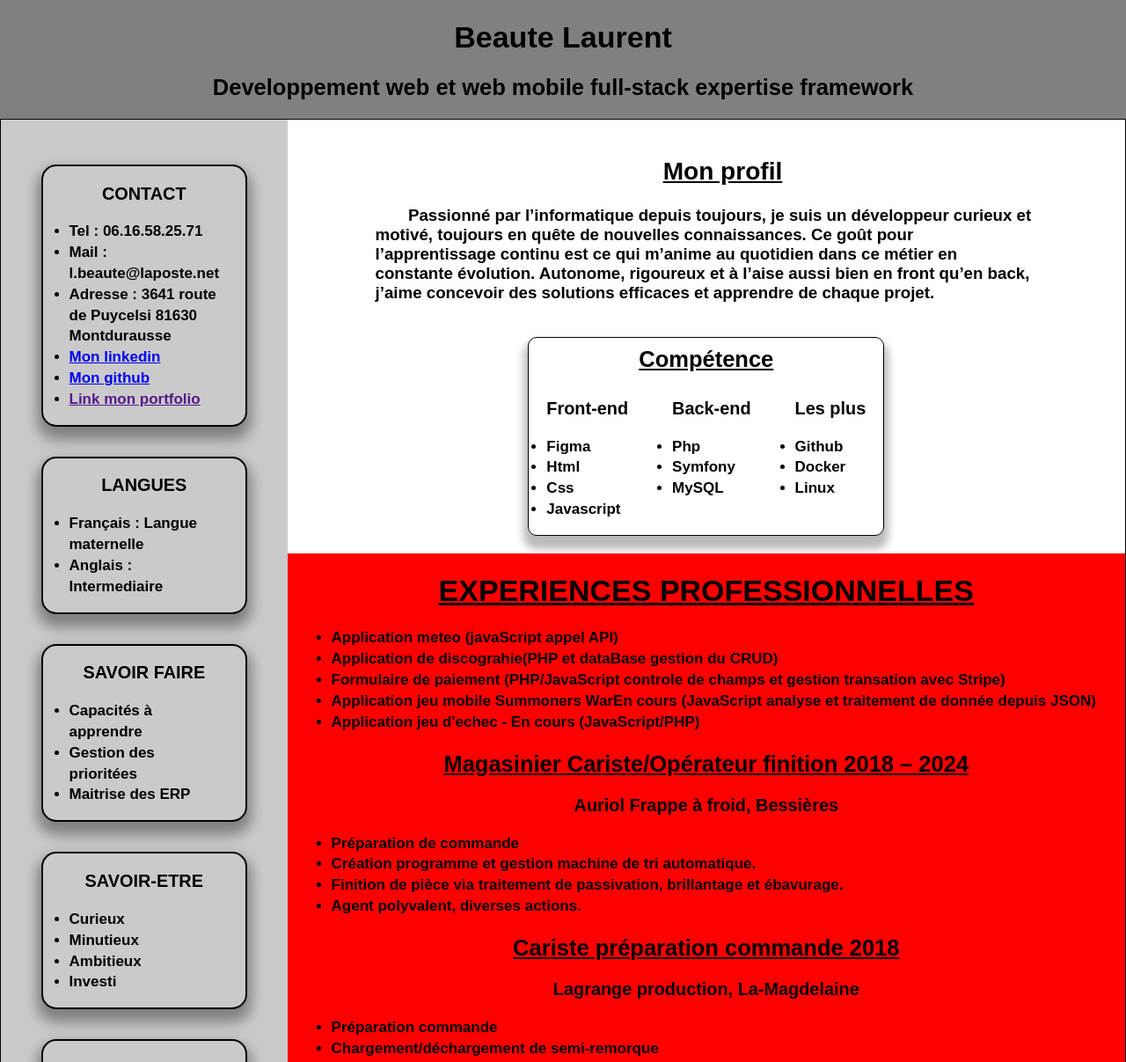
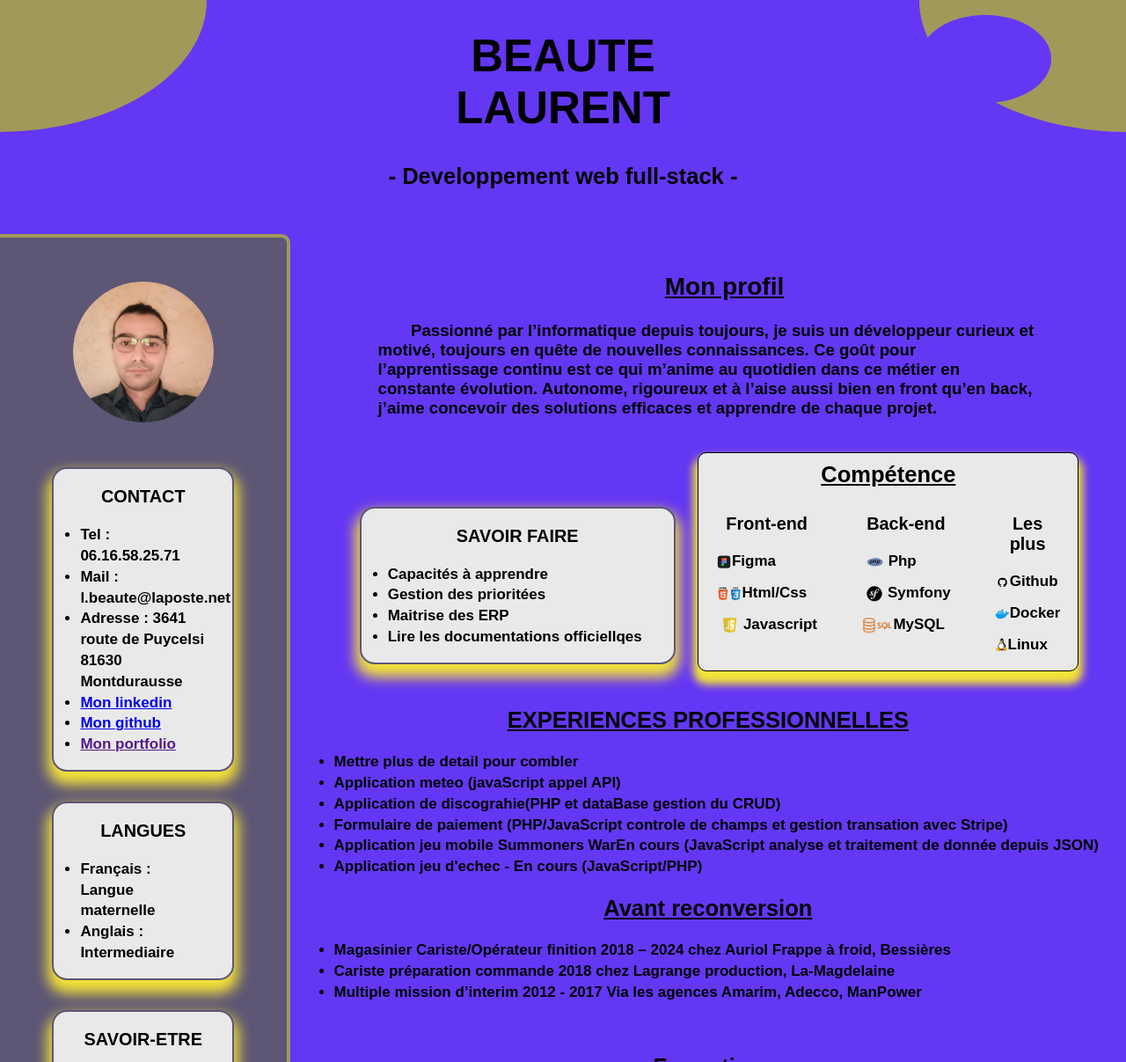
Before and after one commit to sheinrei/BeauteLaurentCV, a plain HTML site: page index.html in a window 1280 px wide. Shown: the top 1207 px of the page at 88% size. Drawn offline with Linux system fonts and the light colour scheme; a script that the page names is missing; a web font is replaced by a local one.

Commit message:
avancement sur le layout

```diff
--- a/index.html
+++ b/index.html
@@ -22,13 +22,29 @@ wght@0,200;0,300;0,400;0,500;0,600;0,700;0,800;0,900;1,200;1,300;1,400;1,500;1,6
 <body>
 
     <header>
-        <h1 id="header_name">Beaute Laurent</h1>
-        <h2 id="header_title">Developpement web et web mobile full-stack expertise framework</h2>
+        <div class="border_style">
+            <p class="bulle" style="transform: translateX(280px);"></p>
+        </div>
+
+        <div class="head_content">
+            <h1 id="header_name">BEAUTE LAURENT</h1>
+            <h2 id="header_title">- Developpement web full-stack -</h2>
+        </div>
+
+        <div class="border_style2">
+            <p class="bulle"></p>
+        </div>
+
+
+
     </header>
 
 
     <div class="container">
+
         <div id="left">
+            <img class="photo" src="img/photo_LB.png" alt="Ma photo">
+
             <div id="contact">
                 <h3>CONTACT</h3>
                 <ul>
@@ -38,7 +54,7 @@ wght@0,200;0,300;0,400;0,500;0,600;0,700;0,800;0,900;1,200;1,300;1,400;1,500;1,6
                     <li><a href="https://www.linkedin.com/in/laurent-beaute-534073246/" target="_blank">Mon linkedin</a>
                     </li>
                     <li><a href="https://github.io/sheinrei" target="_blank">Mon github</a></li>
-                    <li><a href="">Link mon portfolio</a></li>
+                    <li><a href="">Mon portfolio</a></li>
 
                 </ul>
             </div>
@@ -48,15 +64,6 @@ wght@0,200;0,300;0,400;0,500;0,600;0,700;0,800;0,900;1,200;1,300;1,400;1,500;1,6
                 <ul>
                     <li>Français : Langue maternelle</li>
                     <li>Anglais : Intermediaire</li>
-                </ul>
-            </div>
-
-            <div id="competance">
-                <h3>SAVOIR FAIRE</h3>
-                <ul>
-                    <li>Capacités à apprendre</li>
-                    <li>Gestion des prioritées</li>
-                    <li>Maitrise des ERP</li>
                 </ul>
             </div>
 
@@ -99,49 +106,66 @@ wght@0,200;0,300;0,400;0,500;0,600;0,700;0,800;0,900;1,200;1,300;1,400;1,500;1,6
             </div>
 
 
+            <div class="top_content">
+                <div id="competance">
+                    <h3>SAVOIR FAIRE</h3>
+                    <ul>
+                        <li>Capacités à apprendre</li>
+                        <li>Gestion des prioritées</li>
+                        <li>Maitrise des ERP</li>
+                        <li>Lire les documentations officiellqes</li>
+                    </ul>
+                </div>
+
                 <div class="competence">
                     <div>
                         <h2>Compétence</h2>
                     </div>
 
+
+
                     <div class="dev">
                         <div class="front_end">
                             <h3>Front-end</h3>
                             <ul>
-                            <li>Figma</li>
-                            <li>Html</li>
-                            <li>Css</li>
-                            <li>Javascript</li>
+                                <li class="logo"><img class="logo_img" src="img/logoFigma2.png">Figma</li>
+                                <li class="logo"><img class="logo_img" src="img/logoHtmlCss.png">Html/Css</li>
+                                <li class="logo"><img class="logo_img" src="img/logoJs.png">Javascript</li>
                             </ul>
                         </div>
                         <div class="back_end">
                             <h3>Back-end</h3>
                             <ul>
-                            <li>Php</li>
-                            <li>Symfony</li>
-                            <li>MySQL</li>
+                                <li class="logo"><img class="logo_img" src="img/logophp.png">Php</li>
+                                <li class="logo"><img class="logo_img" src="img/logoSymphony.png">Symfony</li>
+                                <li class="logo"><img class="logo_img" src="img/logoSql.png">MySQL</li>
                             </ul>
                         </div>
                         <div>
                             <h3>Les plus</h3>
                             <ul>
-                            <li>Github</li>
-                            <li>Docker</li>
-                            <li>Linux</li>
+                                <li class="logo"><img class="logo_img" src="img/logoGithub.png">Github</li>
+                                <li class="logo"><img class="logo_img" src="img/logoDocker.png">Docker</li>
+                                <li class="logo"><img class="logo_img" src="img/logoLinux.png">Linux</li>
                             </ul>
                         </div>
                     </div>
 
                 </div>
+            </div>
+
+
 
 
             <div class="li_xp">
-                <h1 id="title_xp">EXPERIENCES PROFESSIONNELLES</h1>
+                <h2 id="title_xp">EXPERIENCES PROFESSIONNELLES</h2>
                 <div class="xp_dev">
                     <ul>
+                        <li>Mettre plus de detail pour combler</li>
                         <li>Application meteo (javaScript appel API)</li>
                         <li>Application de discograhie(PHP et dataBase gestion du CRUD)</li>
-                        <li>Formulaire de paiement (PHP/JavaScript controle de champs et gestion transation avec Stripe)                        </li>
+                        <li>Formulaire de paiement (PHP/JavaScript controle de champs et gestion transation avec Stripe)
+                        </li>
                         <li>Application jeu mobile Summoners WarEn cours (JavaScript analyse et traitement de donnée
                             depuis JSON)</li>
                         <li>Application jeu d'echec - En cours (JavaScript/PHP)</li>
@@ -149,38 +173,16 @@ wght@0,200;0,300;0,400;0,500;0,600;0,700;0,800;0,900;1,200;1,300;1,400;1,500;1,6
                 </div>
 
 
-
-                <h2>Magasinier Cariste/Opérateur finition 2018 – 2024</h2>
-                <h3>Auriol Frappe à froid, Bessières</h3>
+                <div class="last_job">
+                    <h2>Avant reconversion</h2>
                     <ul>
-                    <li>Préparation de commande</li>
-                    <li>Création programme et gestion machine de tri automatique.</li>
-                    <li>Finition de pièce via traitement de passivation, brillantage et ébavurage.</li>
-                    <li> Agent polyvalent, diverses actions.</li>
+                        <li>Magasinier Cariste/Opérateur finition 2018 – 2024 chez Auriol Frappe à froid, Bessières
+                        </li>
+                        <li>Cariste préparation commande 2018 chez Lagrange production, La-Magdelaine </li>
+                        <li>Multiple mission d’interim 2012 - 2017 Via les agences Amarim, Adecco, ManPower</li>
                     </ul>
 
-
-
-                <h2>Cariste préparation commande 2018</h2>
-                <h3>Lagrange production, La-Magdelaine</h3>
-                <ul>
-                    <li>Préparation commande</li>
-                    <li>Chargement/déchargement de semi-remorque</li>
-                </ul>
-
-
-
-                <h2>Multiple mission d’interim 2012 - 2017</h2>
-                <h3>Via les agences Amarim, Adecco, ManPower</h3>
-                <ul>
-                    <li>Ebavurage chez AHG flourens</li>
-                    <li>Prepa commande Easydis Castelnau-destretefond</li>
-                    <li>Controle qualité chez AHG flourens</li>
-                    <li>Assemblage de toile pour Store Maurice à saint-alban</li>
-                    <li>Ceuillette de tomate: serre de bessieres</li>
-                    <li>Manutention déchargement de marchandise DPD bresso</li>
-                    <li>Manutention mise en cafutage AHG Flourens</li>
-                </ul>
+                </div>
             </div>
 
 
--- a/style.css
+++ b/style.css
@@ -1,3 +1,11 @@
+:root{
+    --main-color : #6437F4;
+    --main-degrad : #5D5675;
+    --complementaire : #F5E338;
+    --complementaire-degrad : #A0995A;
+
+}
+
 html {
     font-family: "Markazi Text", sans-serif;
     font-weight: bold;
@@ -9,11 +17,26 @@ body {
 
     display: flex;
     flex-direction: column;
+    background-color: var(--main-color)
 
 }
 
 header {
-    background-color: grey;
+    background-color:var(--main-color);
+    display: flex;
+    justify-content: space-between;
+    gap: 50px;
+
+    z-index: 5;
+
+    margin-bottom:30px;
+
+}
+
+.head_content{
+
+    padding:0 140px;
+    border-radius: 10px;
 }
 
 #header_name,
@@ -22,10 +45,15 @@ header {
 }
 
 
+
 h1,
 h2 {
     text-align: center;
     text-decoration: underline;
+}
+
+h1{
+    font-size: 3em;
 }
 
 h3 {
@@ -45,25 +73,41 @@ ul {
 /* content */
 
 #left {
-    background-color: rgb(202, 202, 202);
-    grid-column: 1;
+    background-color: var(--main-degrad);
     padding: 0 20px;
-    width: 50%;
+    width: 50%; max-width: 400px;
+    display: flex;
+    flex-direction: column;
+    align-items: center;
+
+    border:4px solid var(--complementaire-degrad);
+    border-left:none;
+    border-radius:0 10px 10px
 }
 
+
+.photo {
+    width: 160px;
+    border-radius: 50%;
+    margin-top: 50px;
+
+}
 
 #contact,
 #langue,
 #competance,
 #savoir_etre,
 #centre_interet {
-    border: 2px solid black;
+    border: 2px solid var(--main-degrad);
     margin: 2em 1.5em 0em 1.5em;
     border-radius: 1em;
     padding: 0 30px;
 
-    box-shadow: 0 10px 15px 5px grey;
+    background-color: rgb(233, 233, 233);
 
+    box-shadow: 0 10px 15px 5px var(--complementaire);
+
+    width: 50%;
 }
 
 #contact {
@@ -77,14 +121,14 @@ ul {
 
 
 /* middle */
-.content {
+.container{
     display: flex;
-
 }
 
-.container {
-    border: 1px solid black;
+.top_content{
     display: flex;
+    align-items: center;
+    justify-content: center;
 }
 
 .content {
@@ -95,21 +139,24 @@ ul {
 }
 
 .li_xp {
-    background-color: red;
     margin-bottom: 20px;
     width: 100%;
 
 }
 
-.li_xp ul {
+.li_xp ul,
+.formation ul {
     padding-left: 50px
 }
 
 .formation {
-    background-color: purple;
     margin-bottom: 20px;
-    width: 100%
+    width: 100%;
+    margin-bottom: 20px;
 }
+
+
+/* frame competence */
 
 .competence {
     display: flex;
@@ -118,14 +165,34 @@ ul {
     flex-direction: column;
     border: 1px solid black;
     border-radius: 10px;
-    width: fit-content;
+
     margin-bottom: 20px;
 
-    box-shadow: 0 10px 10px 5px rgb(186, 186, 186);
+    background-color: rgb(233, 233, 233);
+
+    box-shadow: 0 10px 10px 5px var(--complementaire);
 }
 
-.competence h2{
-    margin:10px;
+
+
+.competence ul{
+    list-style-type: none;
+}
+
+.logo_img{
+    height: 1em;
+    transform: translateY(25%);
+}
+
+.logo{
+    display: flex;
+    margin-bottom:12px
+}
+
+
+
+.competence h2 {
+    margin: 10px;
 }
 
 
@@ -140,4 +207,29 @@ ul {
     padding: 20px 100px;
     text-indent: 2em;
     font-size: 1.1em;
+
+
 }
+
+
+
+
+
+
+/* Element de design color rgb(174, 174, 174)*/
+.border_style,.border_style2{
+    background:var(--complementaire-degrad);
+    width: 20%;height: 150px;
+    margin: 0;
+    border-radius: 0 0 100% 0%;
+}
+
+.border_style2{
+    border-radius:0 0 0 100%
+}
+
+.bulle{
+    width: 150px;height: 100px;
+    background-color: var(--main-color);
+    border-radius: 50%;
+}
```
Also changed, not shown: img/logoDocker.png (added), img/logoFigma.png (added), img/logoFigma2.png (added), img/logoGithub.png (added), img/logoHtmlCss.png (added), img/logoJs.png (added), img/logoLinux.png (added), img/logoPhp.png (added), img/logoSql.png (added), img/logoSymphony.png (added), img/photo_LB.png (added). Lines whose indentation alone changed are shown as unchanged.
